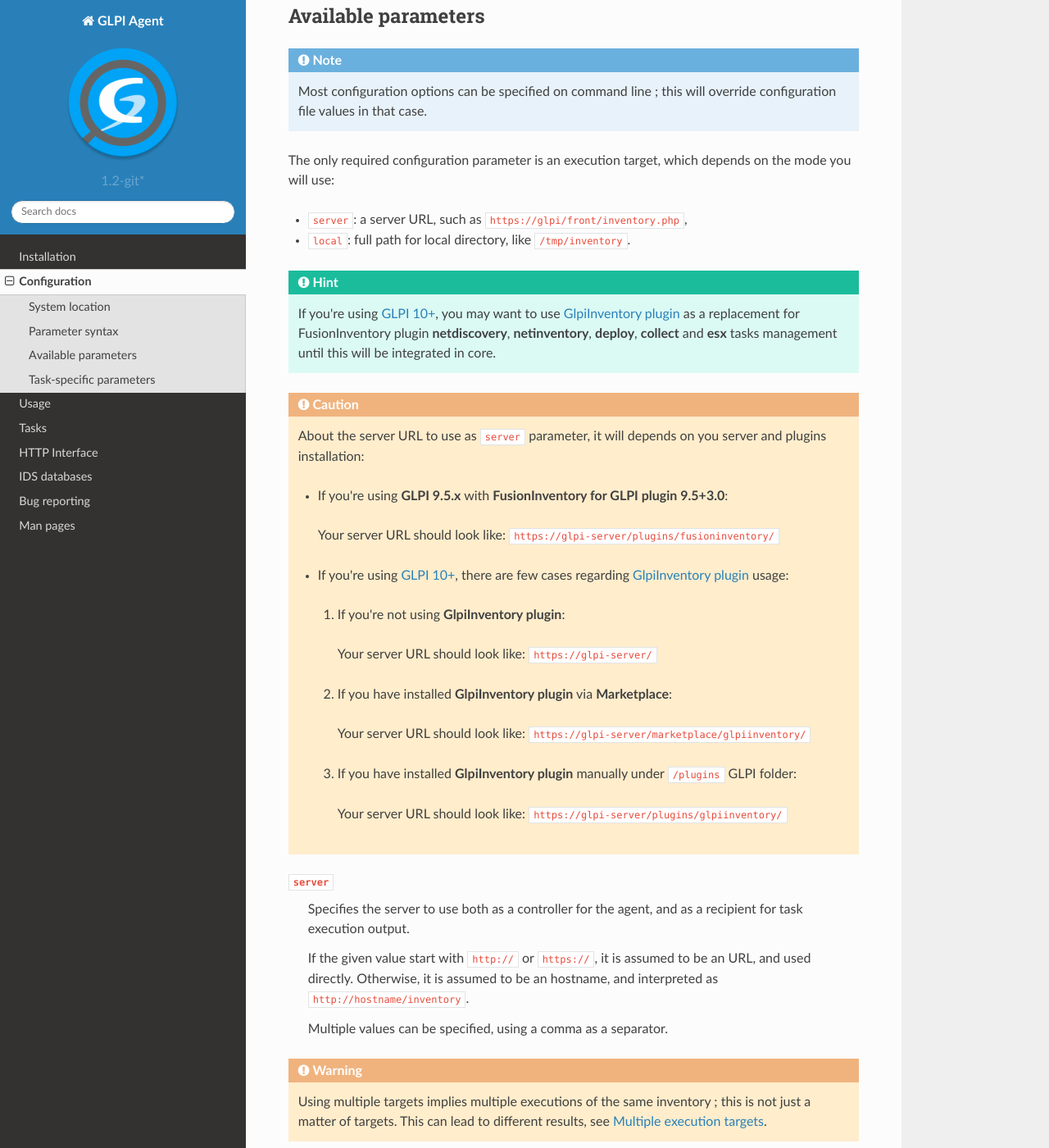
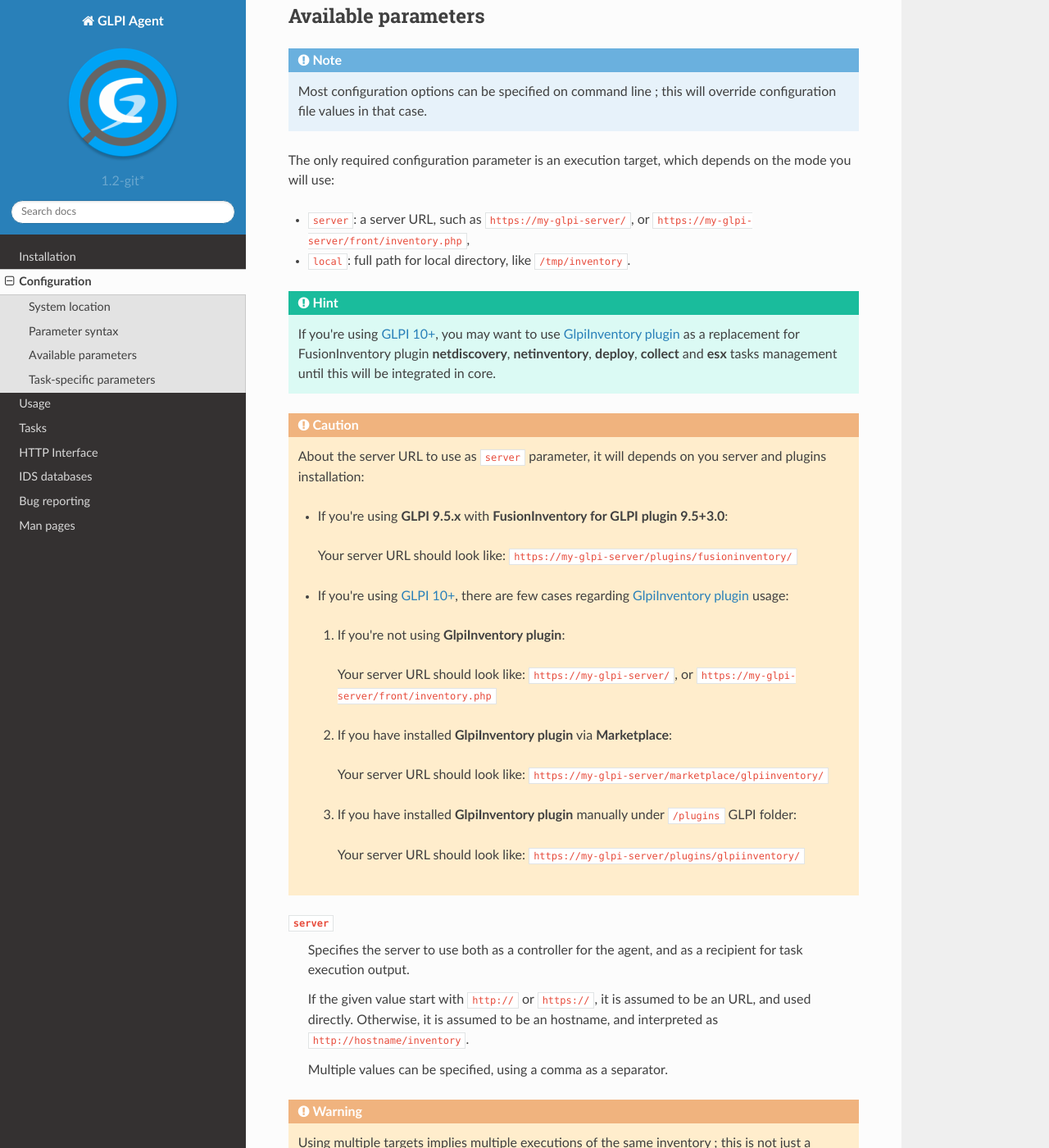
Before and after one commit to glpi-project/doc-agent, a Sphinx documentation site: the page built from source/configuration.rst, in a window 1280 px wide and 1400 px high, scrolled down 1220 px. Shown: the whole window at 82% size. Built offline with Sphinx 7.4.7 and the Read the Docs theme 2.0.0, drawn with Linux system fonts in a browser that asks for light colours.

Commit message:
fix(configuration): simple server URL promoted as default

```diff
--- a/source/configuration.rst
+++ b/source/configuration.rst
@@ -51,7 +51,7 @@
 
 The only required configuration parameter is an execution target, which depends on the mode you will use:
 
-* ``server``: a server URL, such as ``https://glpi/front/inventory.php``,
+* ``server``: a server URL, such as ``https://my-glpi-server/``, or ``https://my-glpi-server/front/inventory.php``,
 * ``local``: full path for local directory, like ``/tmp/inventory``.
 
 .. _server:
@@ -67,21 +67,21 @@
 
    * If you're using **GLPI 9.5.x** with **FusionInventory for GLPI plugin 9.5+3.0**:
 
-    Your server URL should look like: ``https://glpi-server/plugins/fusioninventory/``
+    Your server URL should look like: ``https://my-glpi-server/plugins/fusioninventory/``
 
    * If you're using `GLPI 10+ <https://glpi10.com/>`_, there are few cases regarding `GlpiInventory plugin <https://plugins.glpi-project.org/#/plugin/glpiinventory>`_ usage:
 
     1. If you're not using **GlpiInventory plugin**:
 
-     Your server URL should look like: ``https://glpi-server/``
+     Your server URL should look like: ``https://my-glpi-server/``, or ``https://my-glpi-server/front/inventory.php``
 
     2. If you have installed **GlpiInventory plugin** via **Marketplace**:
 
-     Your server URL should look like: ``https://glpi-server/marketplace/glpiinventory/``
+     Your server URL should look like: ``https://my-glpi-server/marketplace/glpiinventory/``
 
     3. If you have installed **GlpiInventory plugin** manually under ``/plugins`` GLPI folder:
 
-     Your server URL should look like: ``https://glpi-server/plugins/glpiinventory/``
+     Your server URL should look like: ``https://my-glpi-server/plugins/glpiinventory/``
 
 ``server``
     Specifies the server to use both as a controller for the agent, and as a
--- a/source/installation/index.rst
+++ b/source/installation/index.rst
@@ -96,7 +96,7 @@
 
 .. prompt:: bash
 
-   snap set glpi-agent server=http://myserver/front/inventory.php
+   snap set glpi-agent server=http://my-glpi-server/
 
 Any supported glpi-agent option can be set this way. If you need to unset a configuration parameter, just set it empty:
 
--- a/source/man/glpi-agent.rst
+++ b/source/man/glpi-agent.rst
@@ -137,19 +137,19 @@
 
    ::
 
-          % --server=http://example/front/inventory.php
+          % --server=http://my-glpi-server/
 
    In general, GLPI server URL have this format:
 
    ::
 
-          http://example/front/inventory.php
+          http://my-glpi-server/
 
    and FusionInventory for GLPI this one:
 
    ::
 
-          http://example/glpi/plugins/fusioninventory
+          http://my-glpi-server/plugins/fusioninventory
 
    Multiple values can be specified, using comma as a separator.
 
--- a/source/plugins/proxy-server-plugin.rst
+++ b/source/plugins/proxy-server-plugin.rst
@@ -226,7 +226,7 @@
 
 .. prompt:: bash
 
-   glpi-injector -d /var/glpi-agent -r -R -u http://glpi-server/front/inventory.php
+   glpi-injector -d /var/glpi-agent -r -R -u http://my-glpi-server/
 
 Proxy with HTTP and HTTPS support
 """""""""""""""""""""""""""""""""
```
